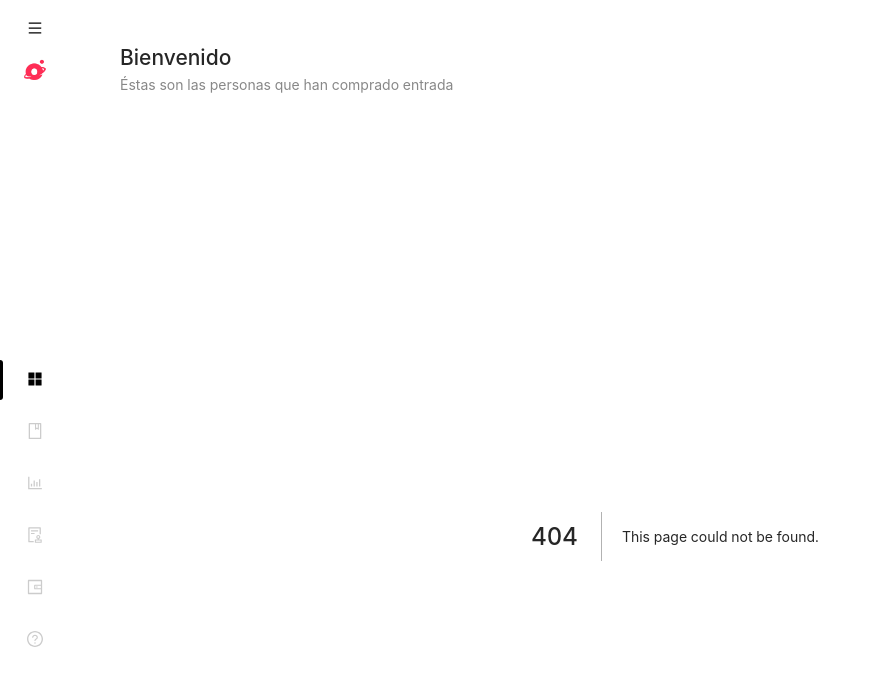
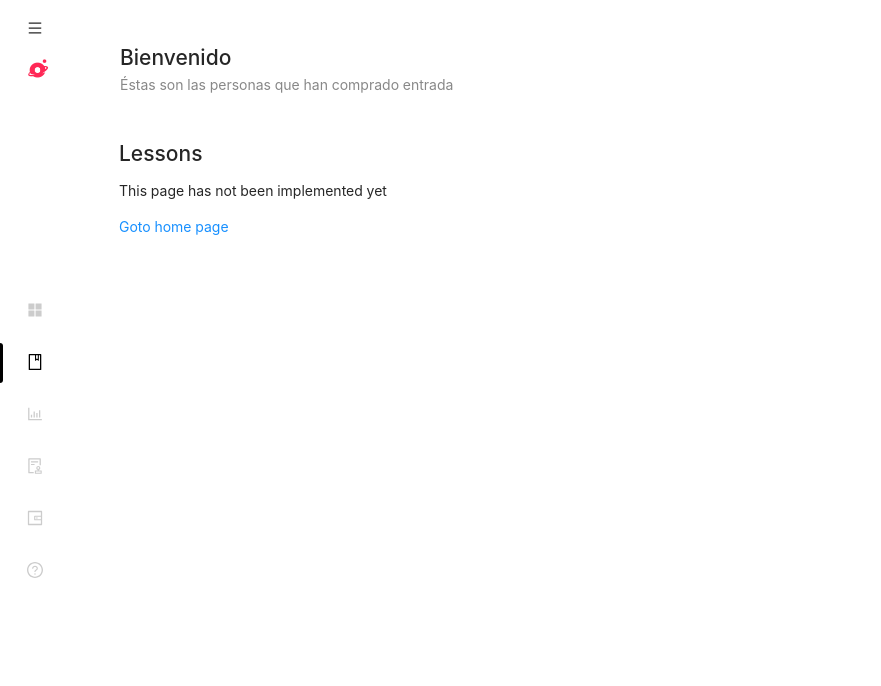
Before and after one commit to sgmonda/9hh2332kj234kh32i, a Next.js app: page /2 in a window 1280 px wide. Before the commit this address had no page. Shown: the top 686 px of the page, without its empty margins (0-881 px from the left). Built offline with nearby package versions, Linux system fonts and the light colour scheme.

Commit message:
feat: missing pages implemented

```diff
--- a/src/components/Layout.tsx
+++ b/src/components/Layout.tsx
@@ -10,13 +10,9 @@ interface Props { }
 export const MainLayout: React.FC<Props> = ({ children }) => <>
   <Layout className={styles.layout}>
     <Navbar />
-
     <Layout className={styles.sublayout}>
-      <Header>
-        <h2>Bienvenido</h2>
-        <p>Éstas son las personas</p>
-      </Header>
-      <Content style={{ margin: '0 16px' }}>
+      <Header />
+      <Content style={{ margin: '0 3.5em' }}>
         {children}
       </Content>
     </Layout>
--- a/src/components/Navbar.module.sass
+++ b/src/components/Navbar.module.sass
@@ -1,13 +1,15 @@
 .burger
   height: 4em
   display: flex
-  justify-content: center
-  align-items: center
+  padding: 2em
 
 .logo
-  text-align: center
+  padding-left: 2em
+  white-space: nowrap
   img
-    height: 2em
+    max-height: 1.8em
+    max-width: 8em
+    margin-right: 0.5em
 
 .menu
   flex: 1
--- a/src/components/Navbar.tsx
+++ b/src/components/Navbar.tsx
@@ -1,4 +1,4 @@
-import React from 'react';
+import React, { useState } from 'react';
 import { Menu, Layout } from 'antd';
 import {
   AppstoreFilled,
@@ -10,26 +10,42 @@ import {
   BookOutlined,
 } from '@ant-design/icons';
 import styles from './Navbar.module.sass';
+import { useRouter } from 'next/dist/client/router';
+import { useAppDispatch, useAppSelector } from '../store/hooks';
+import { selector, toggle } from '../store/navigation';
 
 const { Sider } = Layout;
 
+const routes = [
+  { icon: <AppstoreFilled />, path: '/', label: 'Home' },
+  { icon: <BookOutlined />, path: '/2', label: 'Lessons' },
+  { icon: <BarChartOutlined />, path: "/3", label: 'Stats' },
+  { icon: <AuditOutlined />, path: "/4", label: 'Certificates' },
+  { icon: <WalletOutlined />, path: "/5", label: 'Wallet' },
+  { icon: <QuestionCircleOutlined />, path: '/6', label: 'Help' },
+];
+
 export const Navbar = () => {
+  const isCollapsed = useAppSelector(selector);
+  const dispatch = useAppDispatch();
+  const toggleNavbar = () => dispatch(toggle());
+
+  const router = useRouter();
+  const getRouteHandler = (path: string) => () => router.push(path);
+
   return (
-    <Sider theme="light" collapsed collapsedWidth={70} >
+    <Sider theme="light" collapsed={isCollapsed} collapsedWidth={70}>
       <div className={styles.burger}>
-        <MenuOutlined size={100} />
+        <MenuOutlined size={100} onClick={toggleNavbar} />
       </div>
-      <div className={`logo ${styles.logo}`}>
-        <img src="/logo.png" />
+      <div className={`logo ${styles.logo}`} >
+        <img src={isCollapsed ? '/logo.png' : '/logo-large.png'} />
       </div>
-      <Menu defaultSelectedKeys={['1']} mode="vertical" className={styles.menu}>
-        <Menu.Item key="1" icon={<AppstoreFilled />} />
-        <Menu.Item key="2" icon={<BookOutlined />} />
-        <Menu.Item key="3" icon={<BarChartOutlined />} />
-        <Menu.Item key="4" icon={<AuditOutlined />} />
-        <Menu.Item key="5" icon={<WalletOutlined />} />
-        <Menu.Item key="6" icon={<QuestionCircleOutlined />} />
-      </Menu>
-    </Sider>
+      <Menu defaultSelectedKeys={[router.asPath]} mode="vertical" className={styles.menu}>
+        {routes.map(({ icon, path, label }) => (
+          <Menu.Item key={path} icon={icon} onClick={getRouteHandler(path)}>{label}</Menu.Item>
+        ))}
+      </Menu >
+    </Sider >
   );
 };
--- /dev/null
+++ b/src/pages/2.tsx
@@ -0,0 +1,16 @@
+import Link from 'next/link';
+import React from 'react';
+
+const Page = () => {
+  return (
+    <div>
+      <h2>Lessons</h2>
+      <p>This page has not been implemented yet</p>
+      <p>
+        <Link href="/"><a>Goto home page</a></Link>
+      </p>
+    </div>
+  );
+}
+
+export default Page;
--- a/src/pages/index.tsx
+++ b/src/pages/index.tsx
@@ -1,7 +1,6 @@
 import { useState } from 'react';
 import { useAppDispatch, useAppSelector } from '../store/hooks';
 import { decrement, increment, incrementByAmount, selectCount } from '../store/counter';
-import { DialogLogin } from '../components';
 
 const IndexPage: React.FC = () => {
   const dispatch = useAppDispatch();
--- a/src/store/index.ts
+++ b/src/store/index.ts
@@ -1,11 +1,13 @@
 import { Action, configureStore, ThunkAction } from '@reduxjs/toolkit';
 import counter from './counter';
 import modal from './modal';
+import navigation from './navigation';
 
 const store = configureStore({
   reducer: {
     counter,
     modal,
+    navigation,
   },
 });
 
--- /dev/null
+++ b/src/store/navigation.ts
@@ -0,0 +1,26 @@
+import { createSlice, PayloadAction } from '@reduxjs/toolkit';
+import type { RootState } from './index';
+import { EModal } from '../common';
+
+export type State = {
+  isCollapsed: boolean,
+};
+
+const initialState: State = {
+  isCollapsed: true,
+};
+
+export const slice = createSlice({
+  name: 'navigation',
+  initialState,
+  reducers: {
+    toggle: state => {
+      state.isCollapsed = !state.isCollapsed;
+    },
+  },
+});
+
+export const { toggle } = slice.actions;
+export const selector = (state: RootState) => state.navigation.isCollapsed;
+
+export default slice.reducer;
```
Also changed, not shown: src/pages/3.tsx (added, +16 -0 lines), src/pages/4.tsx (added, +16 -0 lines), src/pages/5.tsx (added, +16 -0 lines), src/pages/6.tsx (added, +16 -0 lines), public/logo-large.png (added), public/logo.png.
